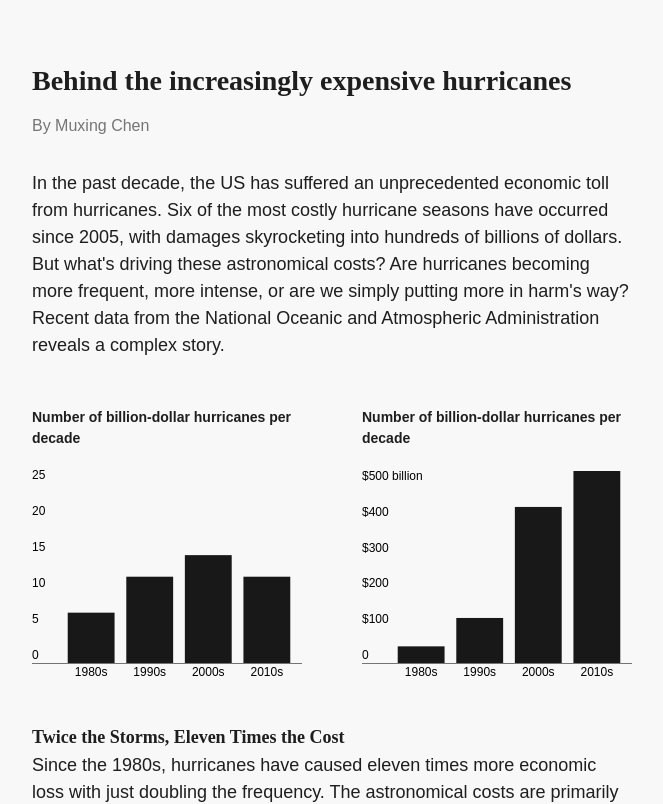
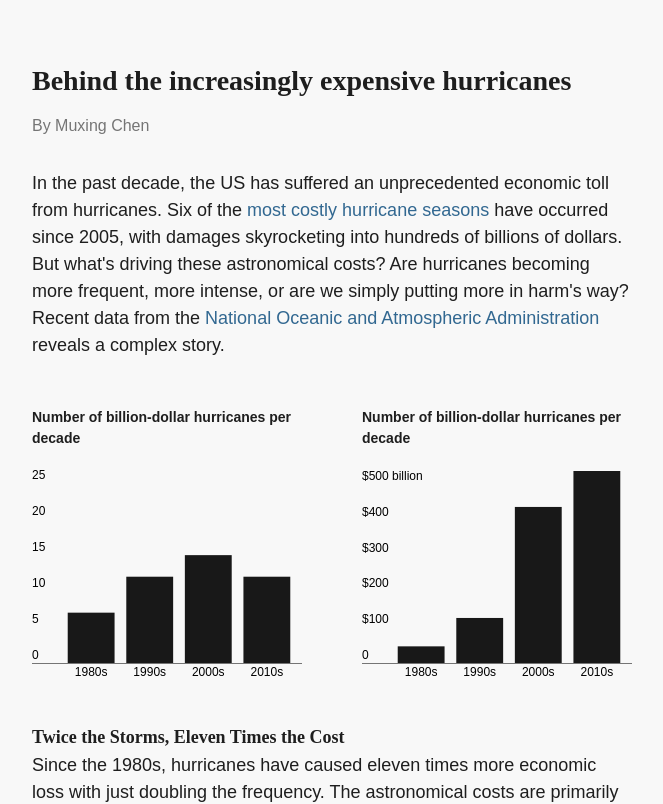
Before and after one commit to muxingchennnn/behind-increasingly-expensive-hurricanes, a SvelteKit app: page / in a window 1280 px wide. Shown: the top 804 px of the page, without its empty margins (308-971 px from the left). Built offline with nearby package versions, Linux system fonts and the light colour scheme; a web font is replaced by a local one.

Commit message:
Refactor layout and page components to standardize import syntax and enhance styling with global link styles for improved visual consistency.

```diff
--- a/src/routes/+layout.svelte
+++ b/src/routes/+layout.svelte
@@ -1,6 +1,6 @@
 <script>
-	import '../app.css';
-	import '$lib/styles/fonts.css';
+	import "../app.css";
+	import "$lib/styles/fonts.css";
 
 	let { children } = $props();
 </script>
--- a/src/routes/+page.svelte
+++ b/src/routes/+page.svelte
@@ -3,6 +3,7 @@
 	import StackedBarChart from "$lib/components/StackedBarChart.svelte";
 	import AdjacentBarChart from "$lib/components/AdjacentBarChart.svelte";
 	import WaterfallChart from "$lib/components/WaterfallChart.svelte";
+
 	let { data } = $props();
 	const { decadeData, populationData } = data;
 </script>
@@ -44,3 +45,11 @@
 	{/each}
 	<div class="h-16"></div>
 </main>
+
+<style>
+	@reference "../app.css";
+
+	:global(a) {
+		@apply text-[#326891] hover:underline hover:underline-offset-4;
+	}
+</style>
```
